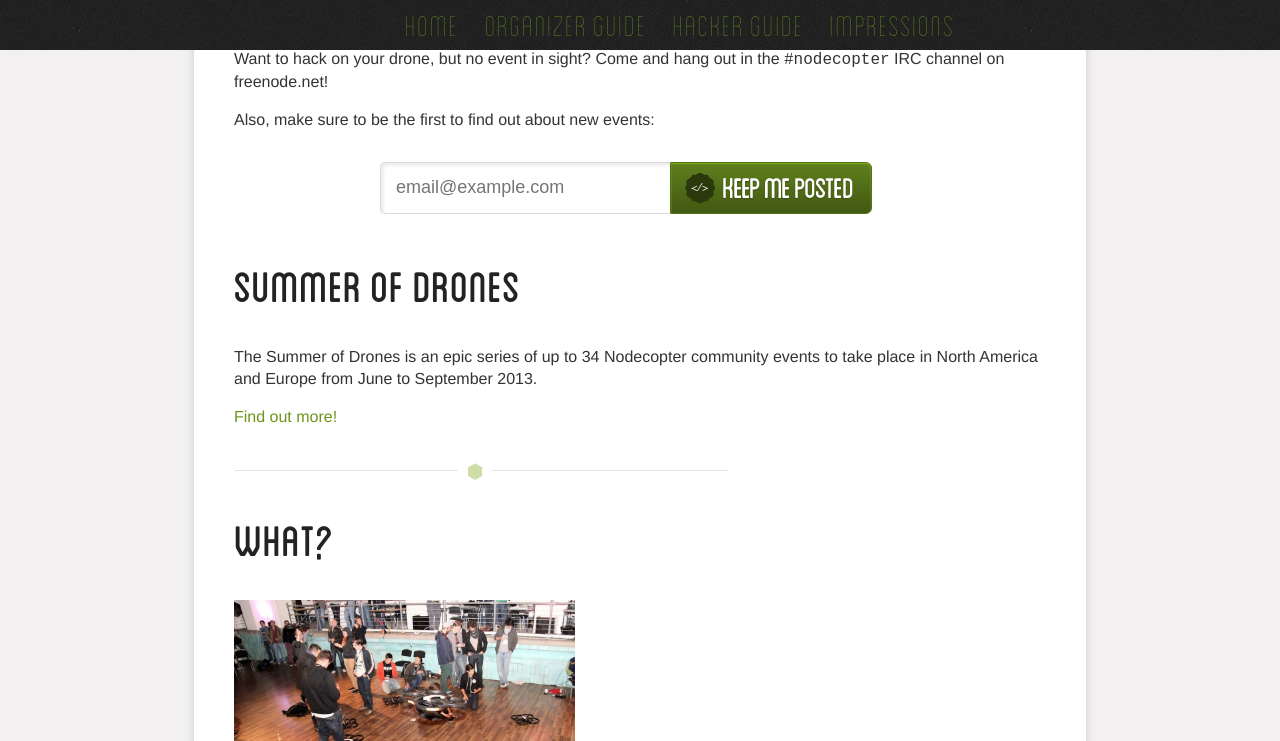
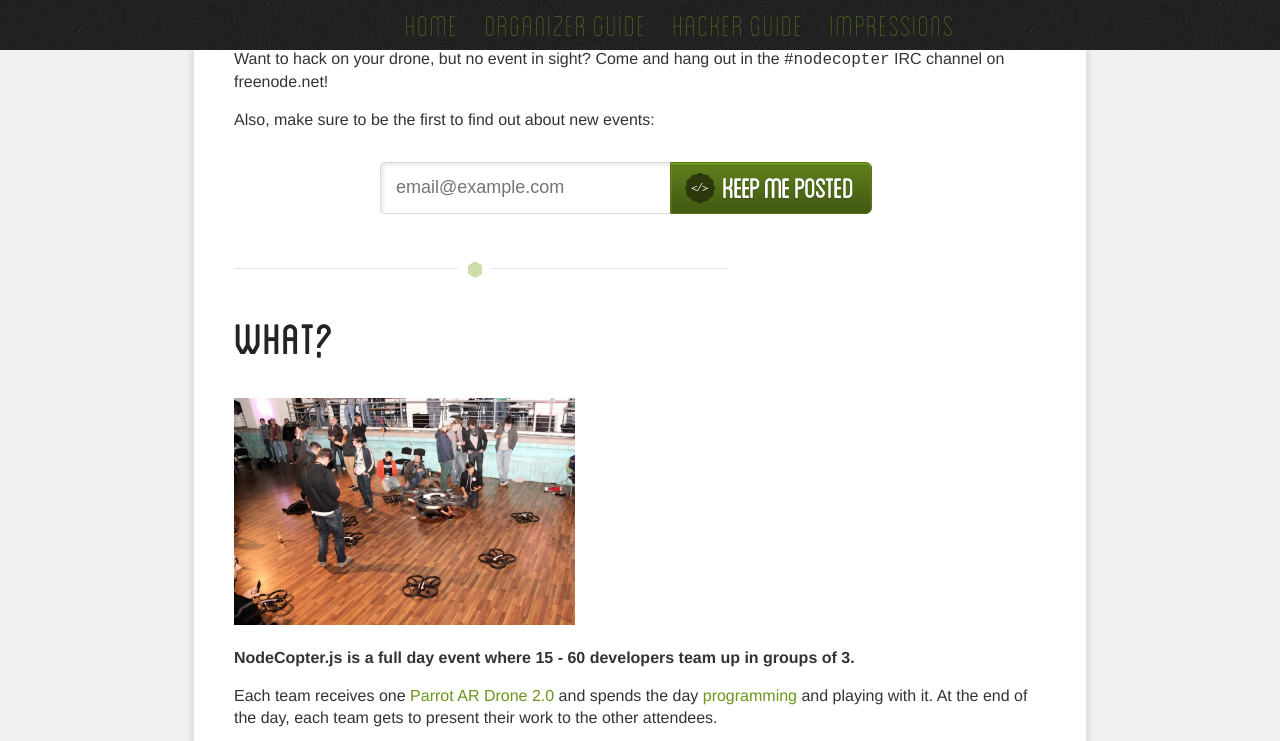
Before and after one commit to nodecopter/nodecopter.com, a Jekyll site: the page built from index.md, in a window 1280 px wide and 900 px high, scrolled down 1289 px, cut to the strip 0-741 px from the top of the window. Built offline with Jekyll 4.4.1, drawn with Linux system fonts in a browser that asks for light colours; Markdown is read by kramdown in place of the engine named in the settings.

Commit message:
remove summer of drones from the hp : /

```diff
--- a/index.md
+++ b/index.md
@@ -41,13 +41,6 @@ Also, make sure to be the first to find out about new events:
   <input class="email" placeholder="email@example.com" type="text" name="cm-irhtuj-irhtuj" id="irhtuj-irhtuj" />
   <input class="button" type="submit" value="Keep me posted" />
 </form>
-
-<h2 id="summer-of-drones"><a href="#summer-of-drones">Summer of Drones</a></h2>
-
-The Summer of Drones is an epic series of up to 34 Nodecopter community events
-to take place in North America and Europe from June to September 2013.
-
-[Find out more!](http://summerofdrones.com/)
 
 <hr>
 
```
